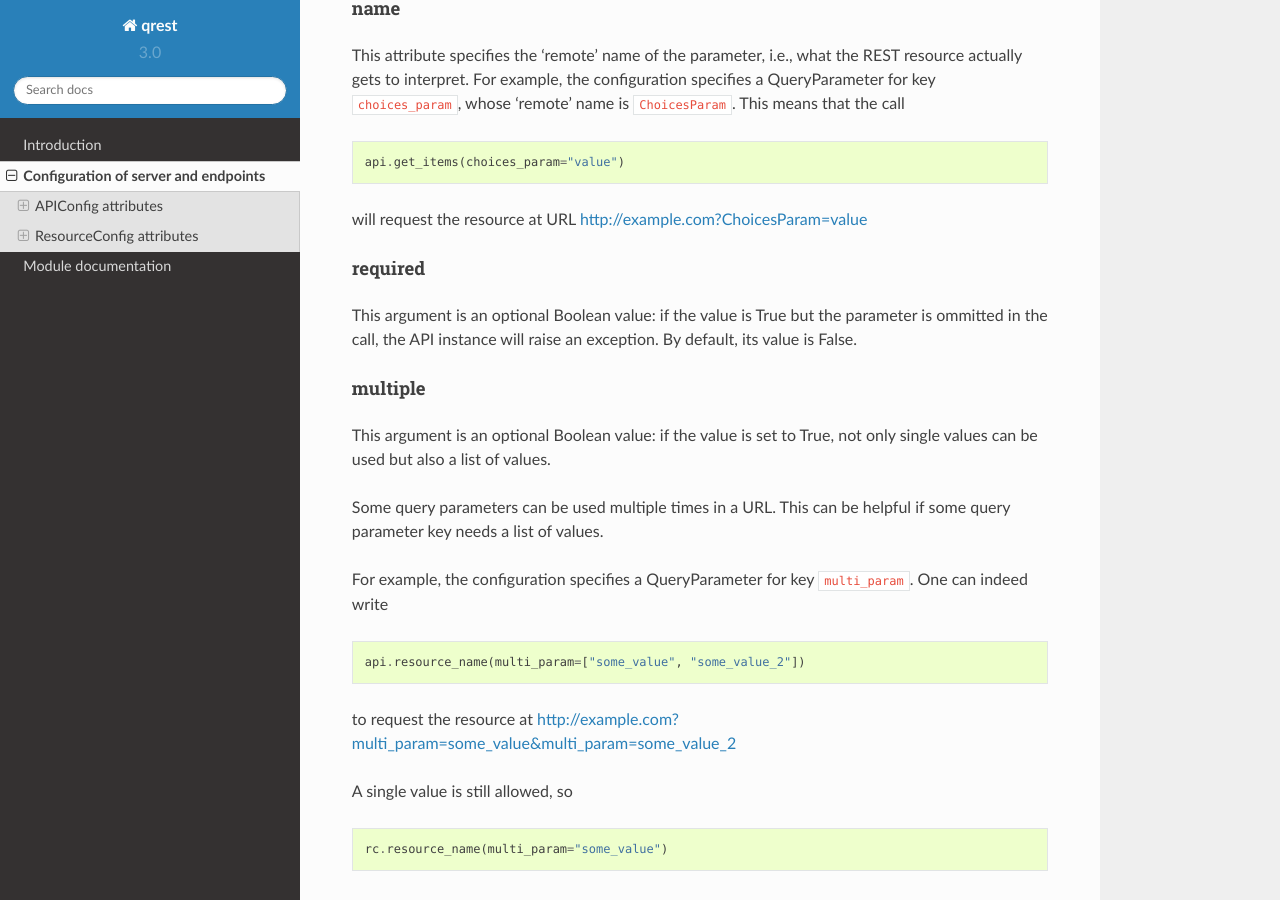
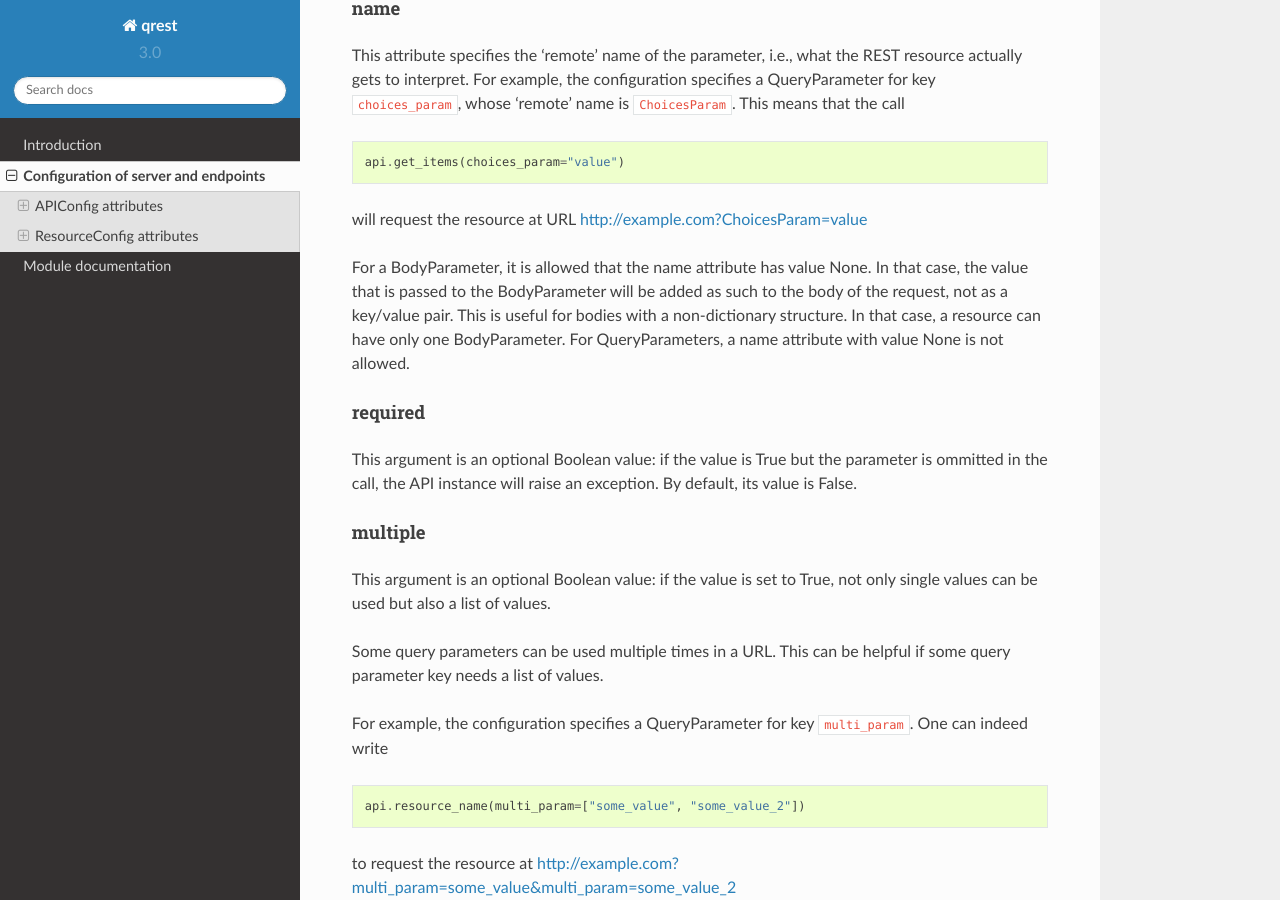
Before and after one commit to tsoenen/qrest, a Sphinx documentation site: the page built from docs/source/configuration.rst, in a window 1280 px wide and 900 px high, scrolled down 5738 px. Built offline with Sphinx 7.4.7 and the Read the Docs theme 2.0.0, drawn with Linux system fonts in a browser that asks for light colours.

Commit message:
Update documentation.

```diff
--- a/docs/source/configuration.rst
+++ b/docs/source/configuration.rst
@@ -294,6 +294,11 @@ QueryParameter for key ``choices_param``, whose 'remote' name is
 
 will request the resource at URL http://example.com?ChoicesParam=value
 
+For a BodyParameter, it is allowed that the name attribute has value None. In that
+case, the value that is passed to the BodyParameter will be added as such to the body
+of the request, not as a key/value pair. This is useful for bodies with a
+non-dictionary structure. In that case, a resource can have only one BodyParameter.
+For QueryParameters, a name attribute with value None is not allowed.
 
 required
 --------
```
